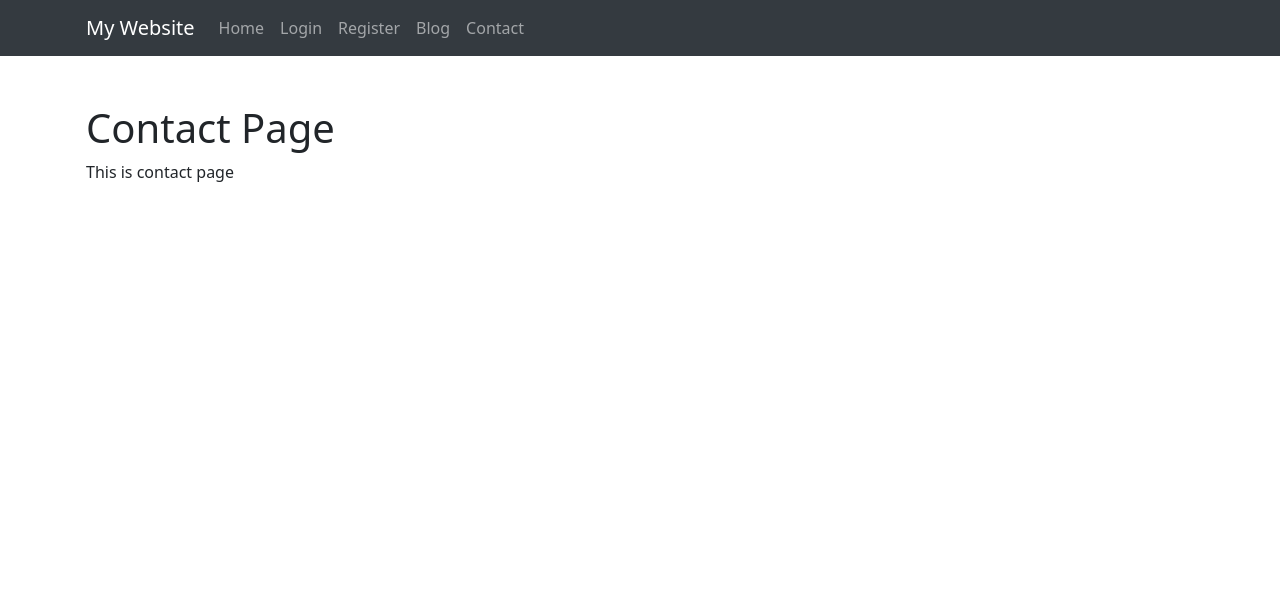
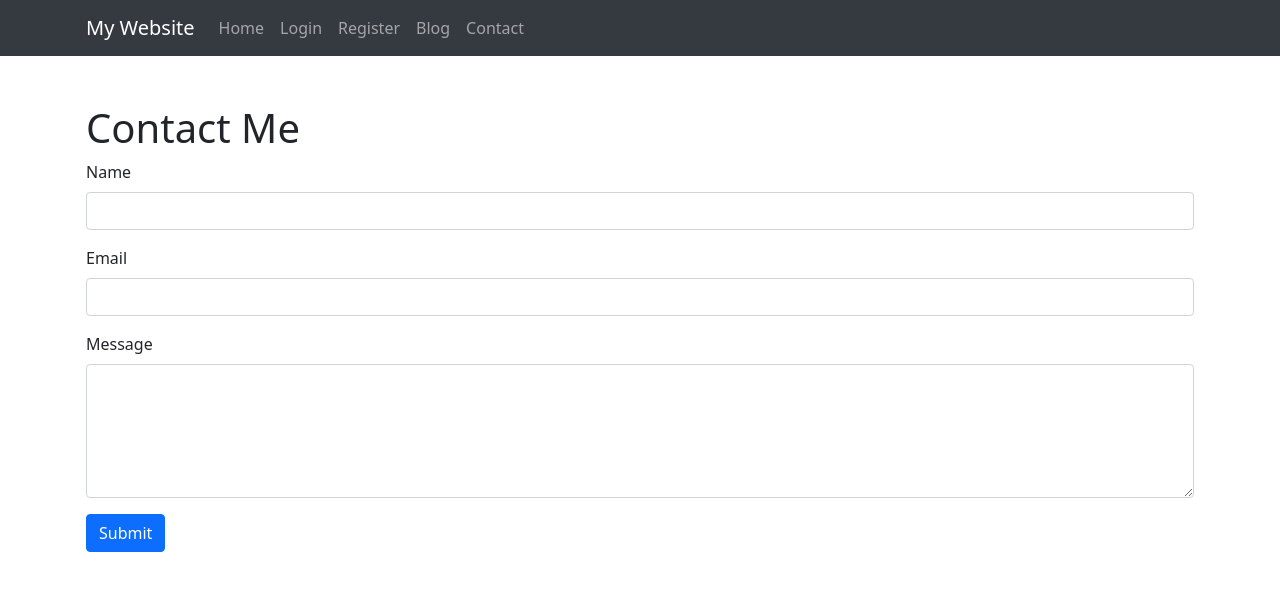
Before and after one commit to attacker-codeninja/Web-Application-Attacks, a Flask app: page /contact in a window 1280 px wide. Shown: the top 591 px of the page. Run offline with Flask 2, Linux system fonts and the light colour scheme; some libraries are stand-ins or nearby versions.

Commit message:
contact page added

```diff
--- a/Broken_Access_Control/IDOR/application/app.py
+++ b/Broken_Access_Control/IDOR/application/app.py
@@ -37,7 +37,7 @@ def login():
 
             if user:
                 # Redirect to the personalized home page
-                return redirect(url_for('home', name=user[1], email=user[2]))
+                return redirect(url_for('user_home', name=user[1], email=user[2]))
             else:
                 flash("Invalid email or password. Please try again.")
                 return redirect(url_for('login'))
--- a/Broken_Access_Control/IDOR/application/templates/contact.html
+++ b/Broken_Access_Control/IDOR/application/templates/contact.html
@@ -41,12 +41,30 @@
 
   <!-- Main Content -->
   <main class="container mt-5">
-    <h1>Contact Page</h1>
-    <p>This is contact page</p>
+    <h1>Contact Me</h1>
+    <div class="contact-form">
+      <form>
+        <div class="mb-3">
+          <label for="name" class="form-label">Name</label>
+          <input type="text" class="form-control" id="name" required>
+        </div>
+        <div class="mb-3">
+          <label for="email" class="form-label">Email</label>
+          <input type="email" class="form-control" id="email" required>
+        </div>
+        <div class="mb-3">
+          <label for="message" class="form-label">Message</label>
+          <textarea class="form-control" id="message" rows="5" required></textarea>
+        </div>
+        <button type="submit" class="btn btn-primary">Submit</button>
+      </form>
+    </div>
   </main>
 
-  <!-- Bootstrap JS -->
-  <script src="https://stackpath.bootstrapcdn.com/bootstrap/5.0.0-alpha1/js/bootstrap.bundle.min.js"></script>
+  <!-- Bootstrap JavaScript dependencies (jQuery and Popper.js) -->
+  <script src="https://code.jquery.com/jquery-3.6.0.min.js"></script>
+  <script src="https://cdnjs.cloudflare.com/ajax/libs/popper.js/2.10.2/umd/popper.min.js"></script>
+  <script src="https://stackpath.bootstrapcdn.com/bootstrap/5.0.0-alpha1/js/bootstrap.min.js"></script>
 </body>
 
 </html>
```
